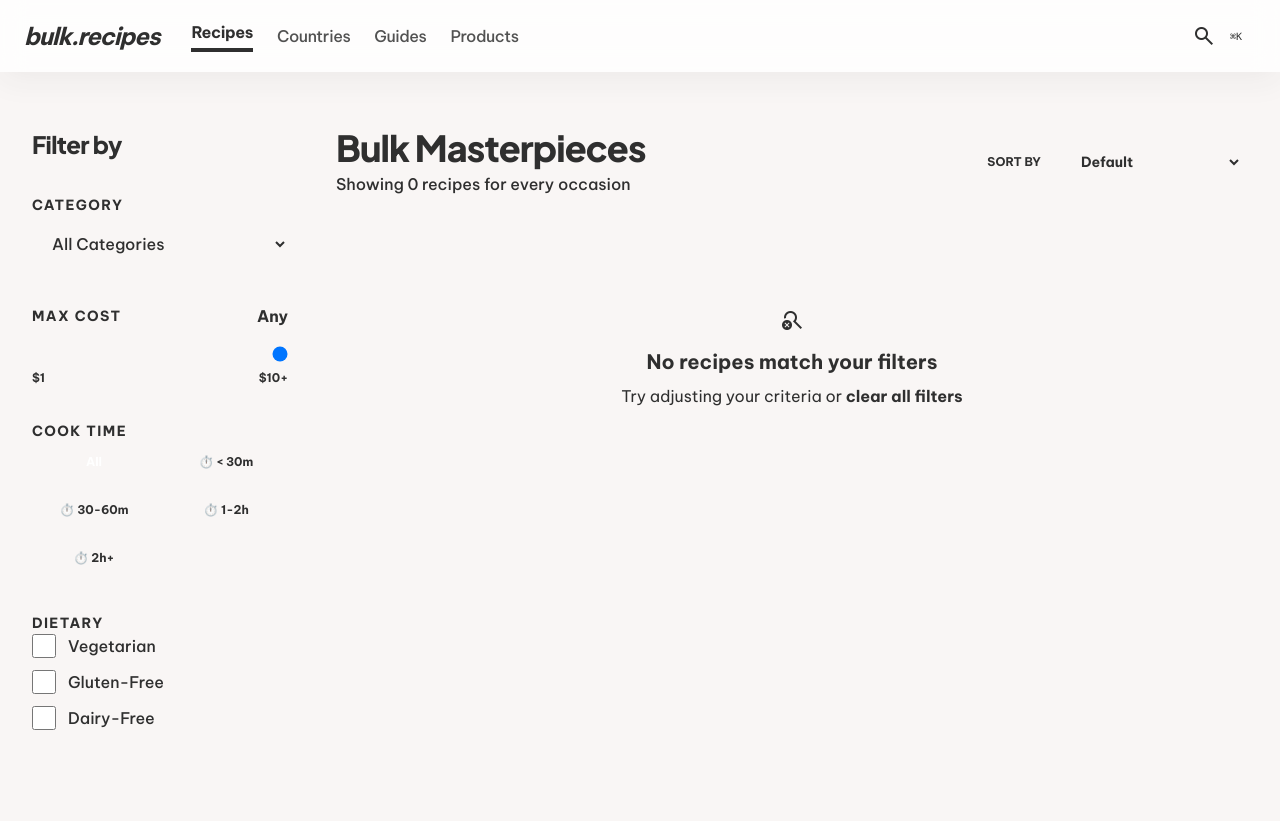
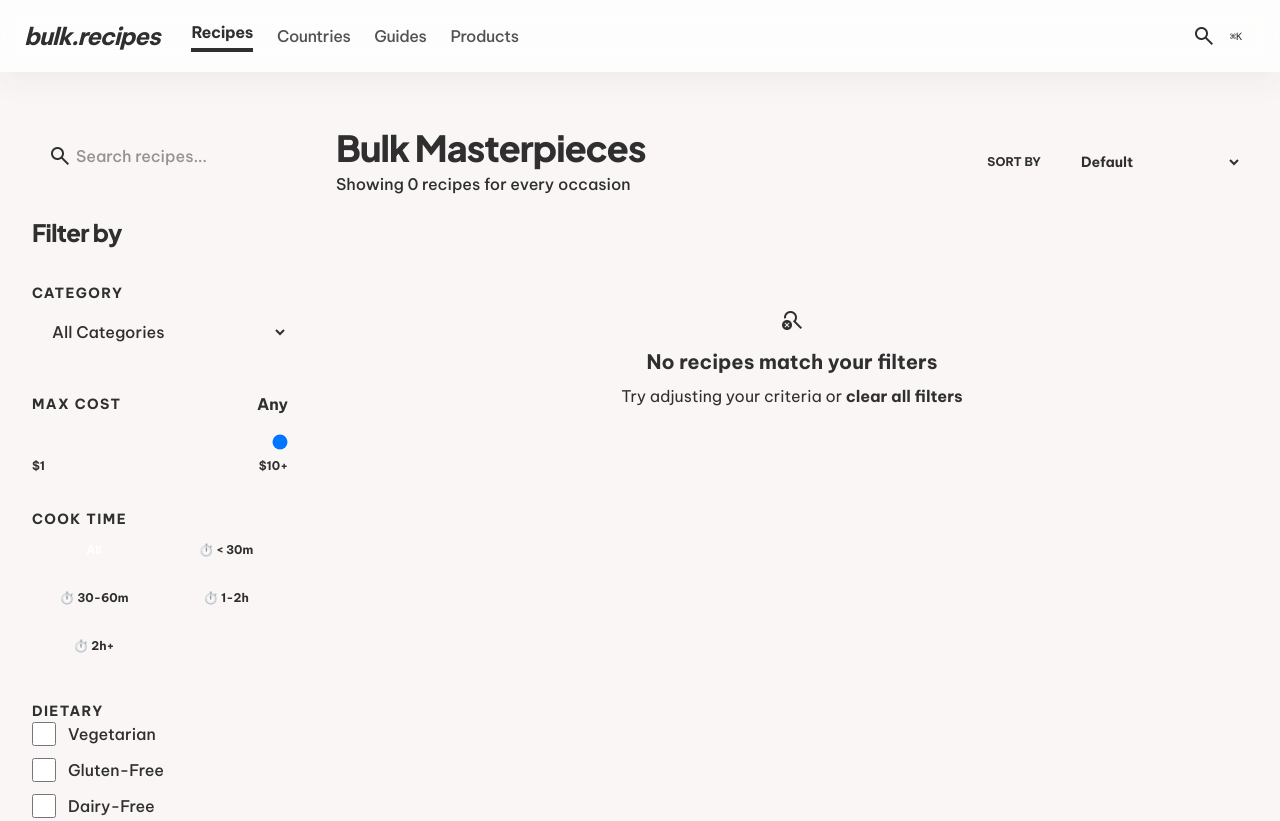
Before and after one commit to rbrents3000/bulk.recipes, an Astro site in the folder web/: page /recipes in a window 1280 px wide. Shown: the top 821 px of the page. Built offline with nearby package versions, Linux system fonts and the light colour scheme; Astro itself is replaced by a stand-in of ours.

Commit message:
Add recipe search, card_description field, remove broken price scaling
- Add text search input to RecipeBrowser sidebar — filters by title,
  description, and ingredient tags with instant client-side matching
- Add optional card_description field to content schema for shorter
  card-specific descriptions (falls back to full description)
- Remove embedded ingredient price scaling from ServingsScaler — 90% of
  recipes use pack prices where scaling is incorrect

```diff
--- a/web/src/components/RecipeBrowser.tsx
+++ b/web/src/components/RecipeBrowser.tsx
@@ -5,6 +5,7 @@ interface Recipe {
   id: string;
   title: string;
   description: string;
+  card_description?: string;
   cost: number;
   cost_unit: string;
   prep: string;
@@ -61,6 +62,7 @@ export default function RecipeBrowser({ recipes, categories, ingredientTags }: {
   const [page, setPage] = useState(0);
   const [showFilters, setShowFilters] = useState(!!params?.get('filter'));
   const [selectedIngredients, setSelectedIngredients] = useState<Set<string>>(new Set());
+  const [searchQuery, setSearchQuery] = useState(params?.get('q') || '');
 
   const toggleIngredient = (tag: string) => {
     setSelectedIngredients(prev => {
@@ -75,6 +77,14 @@ export default function RecipeBrowser({ recipes, categories, ingredientTags }: {
   const filtered = useMemo(() => {
     let result = [...recipes];
 
+    if (searchQuery) {
+      const q = searchQuery.toLowerCase();
+      result = result.filter(r =>
+        r.title.toLowerCase().includes(q) ||
+        r.description.toLowerCase().includes(q) ||
+        r.ingredientTags.some(t => t.toLowerCase().includes(q))
+      );
+    }
     if (category) {
       result = result.filter(r => r.category === category || r.category.startsWith(category + '/'));
     }
@@ -115,12 +125,13 @@ export default function RecipeBrowser({ recipes, categories, ingredientTags }: {
     }
 
     return result;
-  }, [category, maxCost, cookTime, vegetarian, glutenFree, dairyFree, selectedIngredients, sortBy, recipes]);
+  }, [searchQuery, category, maxCost, cookTime, vegetarian, glutenFree, dairyFree, selectedIngredients, sortBy, recipes]);
 
   const totalPages = Math.ceil(filtered.length / PAGE_SIZE);
   const paged = filtered.slice(page * PAGE_SIZE, (page + 1) * PAGE_SIZE);
 
   const clearFilters = () => {
+    setSearchQuery('');
     setCategory('');
     setMaxCost(10);
     setCookTime('');
@@ -131,7 +142,7 @@ export default function RecipeBrowser({ recipes, categories, ingredientTags }: {
     setPage(0);
   };
 
-  const hasFilters = category || maxCost < 10 || cookTime || vegetarian || glutenFree || dairyFree || selectedIngredients.size > 0;
+  const hasFilters = searchQuery || category || maxCost < 10 || cookTime || vegetarian || glutenFree || dairyFree || selectedIngredients.size > 0;
 
   return (
     <div class="py-8 overflow-x-hidden">
@@ -147,6 +158,28 @@ export default function RecipeBrowser({ recipes, categories, ingredientTags }: {
       <div class="flex flex-col md:flex-row gap-8 lg:gap-12">
         {/* Sidebar */}
         <aside class={`w-full md:w-56 lg:w-64 flex-shrink-0 space-y-8 ${showFilters ? 'block' : 'hidden md:block'}`}>
+          {/* Search */}
+          <div class="relative">
+            <span class="material-symbols-outlined absolute left-4 top-1/2 -translate-y-1/2 text-on-surface-variant text-lg" aria-hidden="true">search</span>
+            <input
+              type="text"
+              placeholder="Search recipes..."
+              aria-label="Search recipes"
+              value={searchQuery}
+              onInput={(e) => { setSearchQuery((e.target as HTMLInputElement).value); setPage(0); }}
+              class="w-full h-14 bg-surface-container-highest border-none rounded-xl pl-11 pr-10 font-medium focus:ring-2 focus:ring-primary placeholder:text-on-surface-variant/50"
+            />
+            {searchQuery && (
+              <button
+                onClick={() => { setSearchQuery(''); setPage(0); }}
+                class="absolute right-3 top-1/2 -translate-y-1/2 p-1 rounded-full hover:bg-surface-container transition-colors"
+                aria-label="Clear search"
+              >
+                <span class="material-symbols-outlined text-on-surface-variant text-lg" aria-hidden="true">close</span>
+              </button>
+            )}
+          </div>
+
           <h2 class="font-headline text-2xl font-extrabold tracking-tight">Filter by</h2>
 
           {/* Category */}
--- a/web/src/components/RecipeCard.astro
+++ b/web/src/components/RecipeCard.astro
@@ -5,6 +5,7 @@ import { getCategoryImage } from '../data/categoryImages';
 interface Props {
   title: string;
   description: string;
+  card_description?: string;
   cost: number;
   cost_unit: string;
   prep: string;
@@ -17,7 +18,7 @@ interface Props {
   slug: string;
 }
 
-const { title, description, cost, cost_unit, prep, cook, servings, category, vegetarian, gluten_free, dairy_free, slug } = Astro.props;
+const { title, description, card_description, cost, cost_unit, prep, cook, servings, category, vegetarian, gluten_free, dairy_free, slug } = Astro.props;
 
 const href = `/recipes/${slug}`;
 const costDisplay = cost_unit === 'serving' ? `$${cost.toFixed(2)}/serving` : `$${cost.toFixed(2)}/${cost_unit}`;
@@ -77,7 +78,7 @@ const categoryImage = getCategoryImage(category);
         {title}
       </h3>
       <p class="text-sm text-on-surface-variant line-clamp-2 mb-3">
-        {description}
+        {card_description || description}
       </p>
       <div class="flex items-center gap-4 text-xs text-on-surface-variant">
         <span class="flex items-center gap-1">
--- a/web/src/components/RecipeCardClient.tsx
+++ b/web/src/components/RecipeCardClient.tsx
@@ -5,6 +5,7 @@ interface Recipe {
   id: string;
   title: string;
   description: string;
+  card_description?: string;
   cost: number;
   cost_unit: string;
   prep: string;
@@ -68,7 +69,7 @@ export default function RecipeCardClient({ recipe }: { recipe: Recipe }) {
           <h3 class="font-headline font-bold text-lg mb-1 group-hover:text-primary transition-colors line-clamp-1">
             {title}
           </h3>
-          <p class="text-sm text-on-surface-variant line-clamp-2 mb-3">{description}</p>
+          <p class="text-sm text-on-surface-variant line-clamp-2 mb-3">{recipe.card_description || description}</p>
           <div class="flex items-center gap-4 text-xs text-on-surface-variant">
             <span class="flex items-center gap-1">
               <span class="material-symbols-outlined text-sm" aria-hidden="true">payments</span>
--- a/web/src/components/ServingsScaler.tsx
+++ b/web/src/components/ServingsScaler.tsx
@@ -14,9 +14,6 @@ const QTY_PATTERN = /(\d+\.?\d*)\s*(lbs?|pounds?|oz|ounces?|cups?|tbsp|tsp|table
 
 // Fraction patterns like "1/2" or "3/4"
 const FRACTION_PATTERN = /(\d+)\/(\d+)\s*(lbs?|pounds?|oz|ounces?|cups?|tbsp|tsp|tablespoons?|teaspoons?)/gi;
-
-// Embedded price pattern like "~$3.99"
-const PRICE_PATTERN = /~\$(\d+\.?\d*)/g;
 
 function formatQuantity(n: number): string {
   if (n <= 0) return '0';
@@ -95,12 +92,6 @@ export default function ServingsScaler({ baseServings, baseCost, costUnit }: Pro
         return `${formatQuantity(newVal)} ${unit}`;
       });
 
-      // Scale embedded prices like "~$3.99"
-      scaled = scaled.replace(PRICE_PATTERN, (match, price) => {
-        const newPrice = (parseFloat(price) * ratio).toFixed(2);
-        return `~$${newPrice}`;
-      });
-
       el.textContent = scaled;
     });
   }, [ratio]);
--- a/web/src/content.config.ts
+++ b/web/src/content.config.ts
@@ -6,6 +6,7 @@ const recipes = defineCollection({
   schema: z.object({
     title: z.string(),
     description: z.string(),
+    card_description: z.string().optional(),
     prep: z.string(),
     cook: z.string(),
     servings: z.string(),
--- a/web/src/pages/recipes/index.astro
+++ b/web/src/pages/recipes/index.astro
@@ -11,6 +11,7 @@ const recipeData = recipes.map(r => ({
   id: r.id,
   title: r.data.title,
   description: r.data.description,
+  card_description: r.data.card_description,
   cost: r.data.cost,
   cost_unit: r.data.cost_unit,
   prep: r.data.prep,
```
